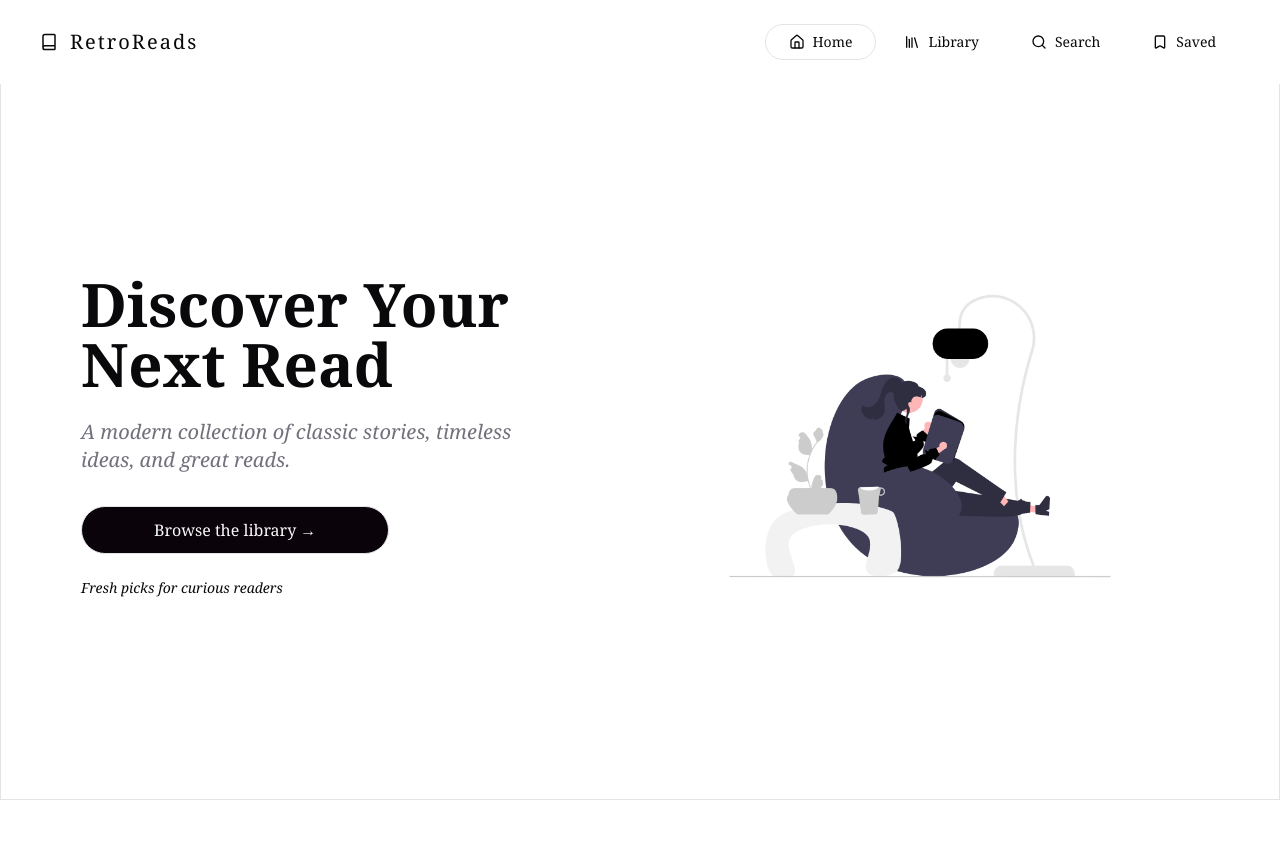
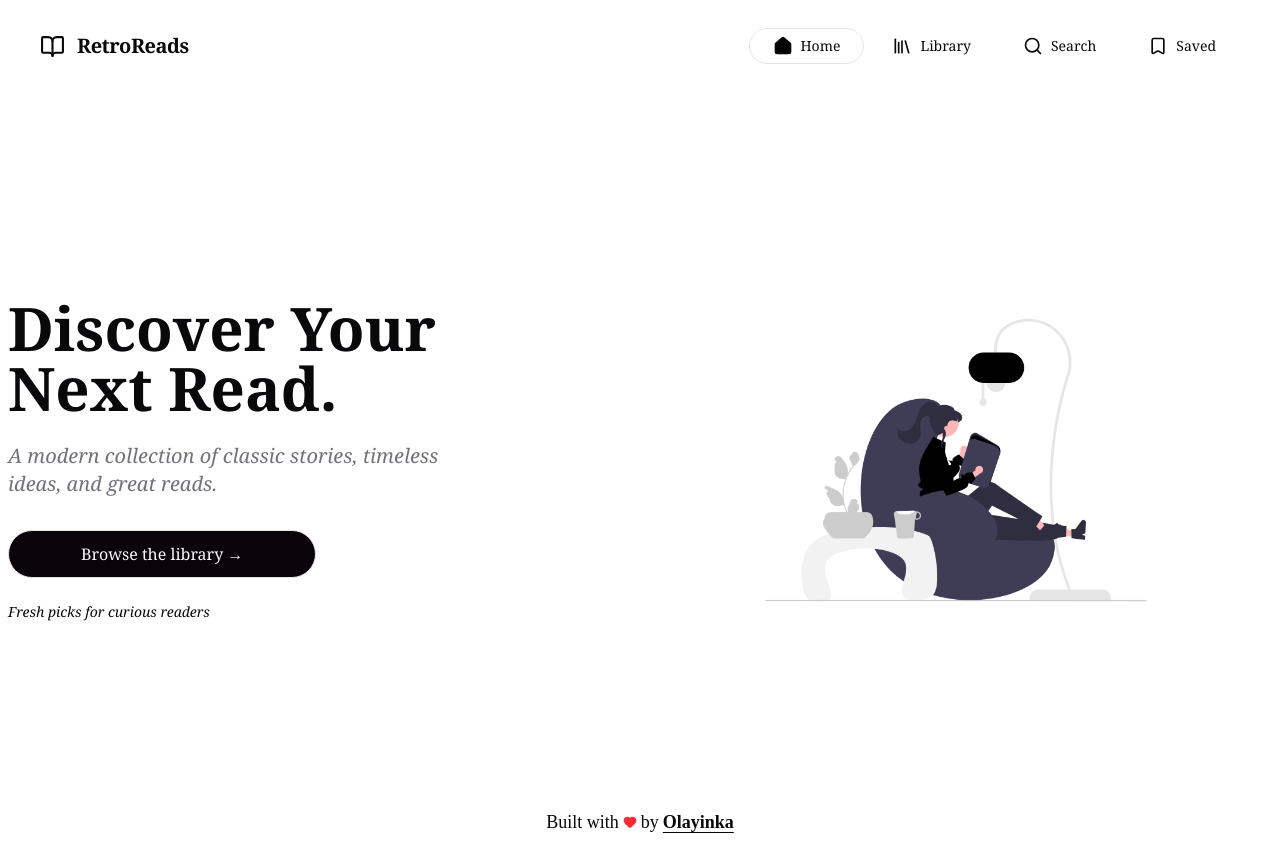
Before and after one commit to Afolabiyinka/Retro_reads, a React (Vite) app: page / in a window 1280 px wide. Before the commit the page ends 800 px from the top, so only its background shows below. Built offline with nearby package versions, Linux system fonts and the light colour scheme; a web font is replaced by a local one.

Commit message:
Fixng the ui and the ux

```diff
--- a/src/components/modern-ui/input.tsx
+++ b/src/components/modern-ui/input.tsx
@@ -1,22 +1,22 @@
 import * as React from "react";
 
-import { cn } from '@/lib/utils';
+import { cn } from "@/lib/utils";
 
 const Input = React.forwardRef<HTMLInputElement, React.ComponentProps<"input">>(
-  ({className, type, ...props}, ref) => {
+  ({ className, type, ...props }, ref) => {
     return (
       <input
         type={type}
         className={cn(
-          "flex h-9 w-full rounded-md border border-input bg-transparent px-3 py-1 text-base shadow-xs transition-colors file:border-0 file:bg-transparent file:text-sm file:font-medium file:text-foreground placeholder:text-muted-foreground focus-visible:outline-hidden focus-visible:ring-1 focus-visible:ring-ring disabled:cursor-not-allowed disabled:opacity-50 md:text-sm",
-          className
+          "flex h-10 w-full rounded-md border border-input bg-transparent px-3 py-1 text-base shadow-xs transition-colors file:border-0 file:bg-transparent file:text-sm file:font-medium file:text-foreground placeholder:text-muted-foreground focus-visible:outline-hidden focus-visible:ring-1 focus-visible:ring-ring disabled:cursor-not-allowed disabled:opacity-50 md:text-sm",
+          className,
         )}
         ref={ref}
         {...props}
       />
     );
-  }
+  },
 );
 Input.displayName = "Input";
 
-export {Input};
+export { Input };
--- a/src/pages/Layout.tsx
+++ b/src/pages/Layout.tsx
@@ -1,11 +1,13 @@
 import { Outlet } from "react-router-dom";
 import NavBar from "./nav/NavBar";
+import Footer from "./nav/footer";
 
 const Layout = () => {
   return (
-    <div className="flex justify-center">
+    <div className="flex flex-col items-center justify-center">
       <NavBar />
       <Outlet />
+      <Footer />
     </div>
   );
 };
--- a/src/pages/app/Home.tsx
+++ b/src/pages/app/Home.tsx
@@ -8,7 +8,7 @@ const Home = () => {
   const navigate = useNavigate();
 
   return (
-    <div className="min-h-screen w-full  text-ink flex flex-col lg:flex-row items-center justify-center px-6 lg:px-20 py-12 border border-faded pt-30 ">
+    <div className="min-h-screen w-full max-w-7xl text-ink flex flex-col lg:flex-row items-center justify-center px-2 pt-30 ">
       {/* Text Section */}
       <motion.div
         className="flex-1 text-center lg:text-left mb-10 lg:mb-0 font-serif"
@@ -16,8 +16,8 @@ const Home = () => {
         animate={{ opacity: 1 }}
         transition={{ duration: 1.2 }}
       >
-        <h1 className="text-4xl md:text-5xl lg:text-6xl mb-6  font-bold">
-          Discover Your Next Read
+        <h1 className="text-4xl md:text-5xl lg:text-6xl mb-6  font-extrabold">
+          Discover Your <br /> Next Read.
         </h1>
 
         <p className="text-lg md:text-xl mb-8 max-w-md mx-auto lg:mx-0 italic text-muted-foreground">
--- a/src/pages/nav/NavBar.tsx
+++ b/src/pages/nav/NavBar.tsx
@@ -1,5 +1,5 @@
 import React, { useState } from "react";
-import { Book, Menu, X } from "lucide-react";
+import { BookOpen, Menu, X } from "lucide-react";
 import { Link, NavLink } from "react-router-dom";
 import { NAVICONS } from "@/lib/nav";
 import { motion } from "framer-motion";
@@ -9,13 +9,15 @@ const NavBar = () => {
   const [open, setOpen] = useState(false);
 
   return (
-    <nav className="w-full fixed top-0 z-50 px-4 md:px-10 py-6 font-serif bg-white">
+    <nav className="w-full fixed top-1 z-50 px-4 md:px-10 py-6 font-serif bg-white  md:max-w-7xl">
       <div className="flex justify-between items-center">
         {/* Logo */}
         <Link to={`/`}>
           <div className="flex items-center gap-2 md:gap-3 cursor-pointer">
-            <Book className="text-aged" size={18} />
-            <h1 className="text-base md:text-xl tracking-widest">RetroReads</h1>
+            <BookOpen className="text-aged" size={25} />
+            <h1 className="text-base md:text-xl tracking-tight font-bold">
+              RetroReads
+            </h1>
           </div>
         </Link>
 
@@ -41,7 +43,7 @@ const NavBar = () => {
                   <motion.span
                     className={`relative z-10 flex gap-2 items-center ${isActive ? "text-foreground" : ""}`}
                   >
-                    <Icon size={16} />
+                    <Icon size={20} fill={`${isActive ? "black" : "none"}`} />
                     {label}
                   </motion.span>
                 </>
--- /dev/null
+++ b/src/pages/nav/footer.tsx
@@ -0,0 +1,22 @@
+import { HeartIcon } from "lucide-react";
+import React from "react";
+
+const Footer = () => {
+  return (
+    <div className="w-full flex  justify-center gap-10 items-center p-2">
+      <p className="text-lg flex items-center gap-1">
+        Built with <HeartIcon size={14} className="text-red-500 fill-red-500" />{" "}
+        by{" "}
+        <a
+          href="https://github.com/Afolabiyinka"
+          className="underline underline-offset-4 font-bold"
+          target="_blank"
+        >
+          Olayinka
+        </a>
+      </p>{" "}
+    </div>
+  );
+};
+
+export default Footer;
```
